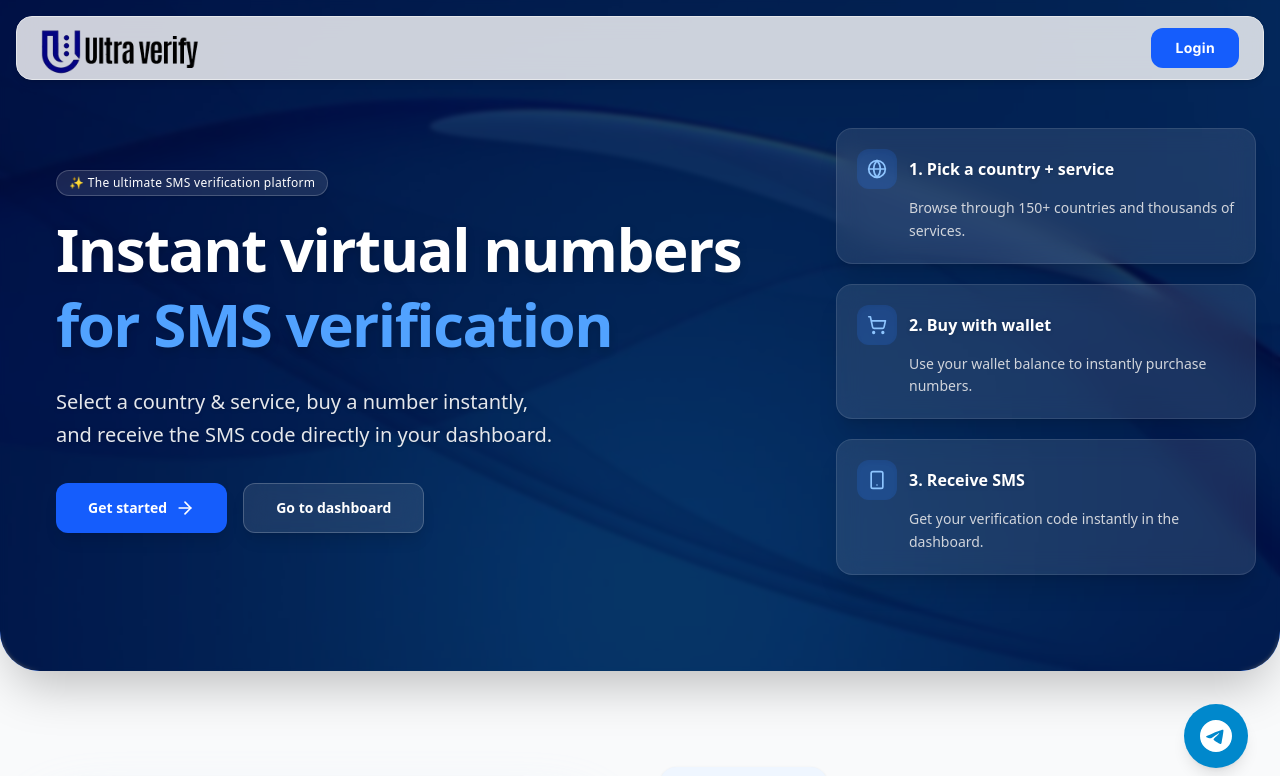
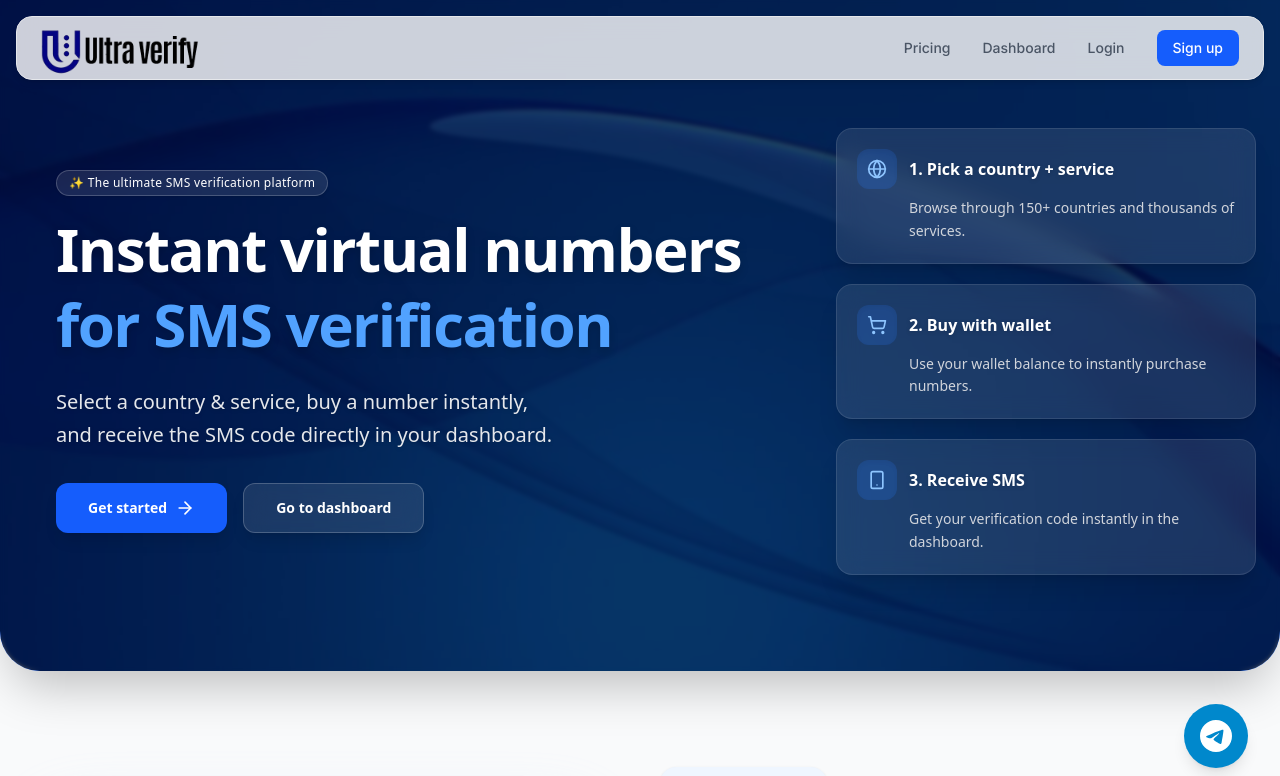
Before and after one commit to smsonlineeee-ctrl/ultraverify, a Next.js app in the folder client/: page / in a window 1280 px wide. Shown: the top 776 px of the page. Built offline with nearby package versions, Linux system fonts and the light colour scheme.

Commit message:
Revert home page navbar to show all links

```diff
--- a/client/app/ClientLayoutWrapper.tsx
+++ b/client/app/ClientLayoutWrapper.tsx
@@ -31,12 +31,21 @@ export default function ClientLayoutWrapper({ children }: { children: React.Reac
               </Link>
             </div>
 
-            <nav className="hidden text-gray-600 md:flex gap-4 items-center text-sm font-medium">
+            <nav className="hidden md:flex gap-8 items-center text-sm font-medium text-gray-600">
+              <Link href="#pricing" className="hover:text-blue-600 transition">
+                Pricing
+              </Link>
+              <Link href="/login" className="hover:text-blue-600 transition">
+                Dashboard
+              </Link>
+              <Link href="/login" className="hover:text-blue-600 transition">
+                Login
+              </Link>
               <Link
-                href="/login"
-                className="bg-blue-600 text-white px-6 py-2.5 rounded-xl font-bold tracking-wide hover:bg-blue-500 hover:shadow-lg transition-all"
+                href="/signup"
+                className="bg-blue-600 text-white px-4 py-2 rounded-lg hover:bg-blue-700 transition"
               >
-                Login
+                Sign up
               </Link>
             </nav>
           </div>
@@ -53,7 +62,10 @@ export default function ClientLayoutWrapper({ children }: { children: React.Reac
                    </button>
                  </div>
                  <nav className="flex flex-col p-4 gap-2 text-base font-medium text-gray-700">
-                   <Link href="/login" onClick={() => setIsMobileMenuOpen(false)} className="px-4 py-3 mt-4 bg-blue-600 text-white font-bold text-center rounded-xl shadow-md hover:bg-blue-500 transition">Login</Link>
+                   <Link href="/#pricing" onClick={() => setIsMobileMenuOpen(false)} className="px-4 py-3 hover:bg-gray-50 rounded-lg">Pricing</Link>
+                   <Link href="/dashboard" onClick={() => setIsMobileMenuOpen(false)} className="px-4 py-3 hover:bg-gray-50 rounded-lg">Dashboard</Link>
+                   <Link href="/login" onClick={() => setIsMobileMenuOpen(false)} className="px-4 py-3 hover:bg-gray-50 rounded-lg">Login</Link>
+                   <Link href="/signup" onClick={() => setIsMobileMenuOpen(false)} className="px-4 py-3 mt-2 bg-blue-600 text-white text-center rounded-lg hover:bg-blue-700 transition">Sign up</Link>
                  </nav>
                </div>
              </div>
```
